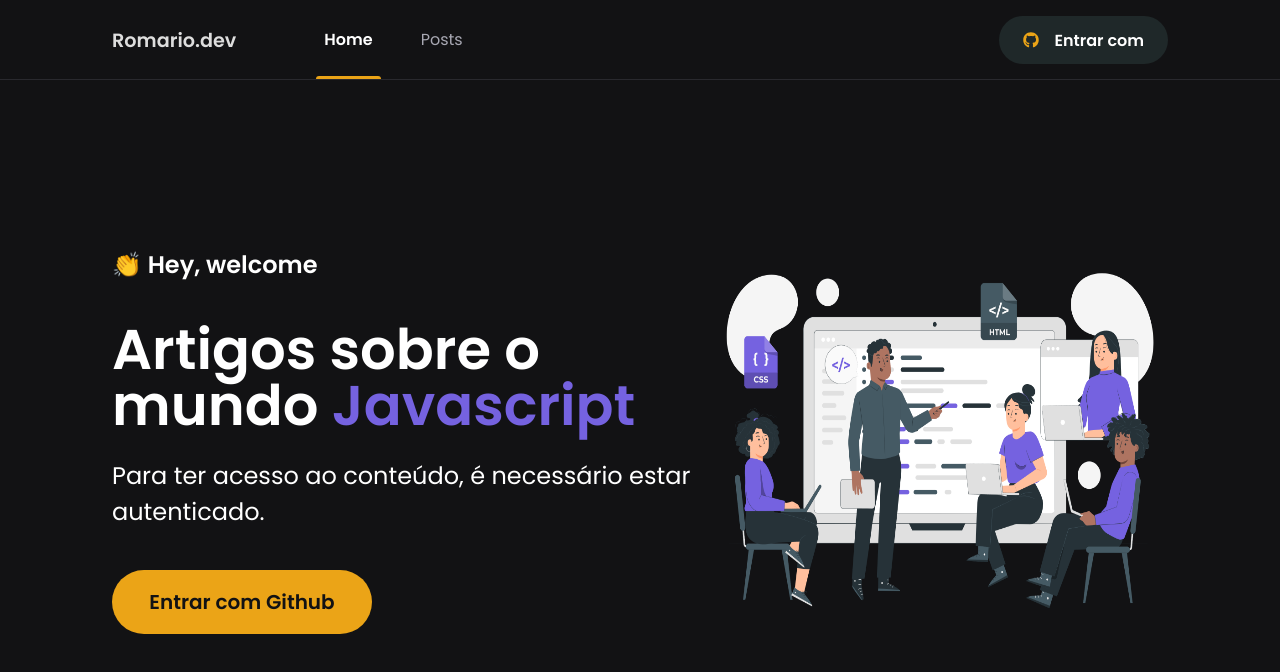
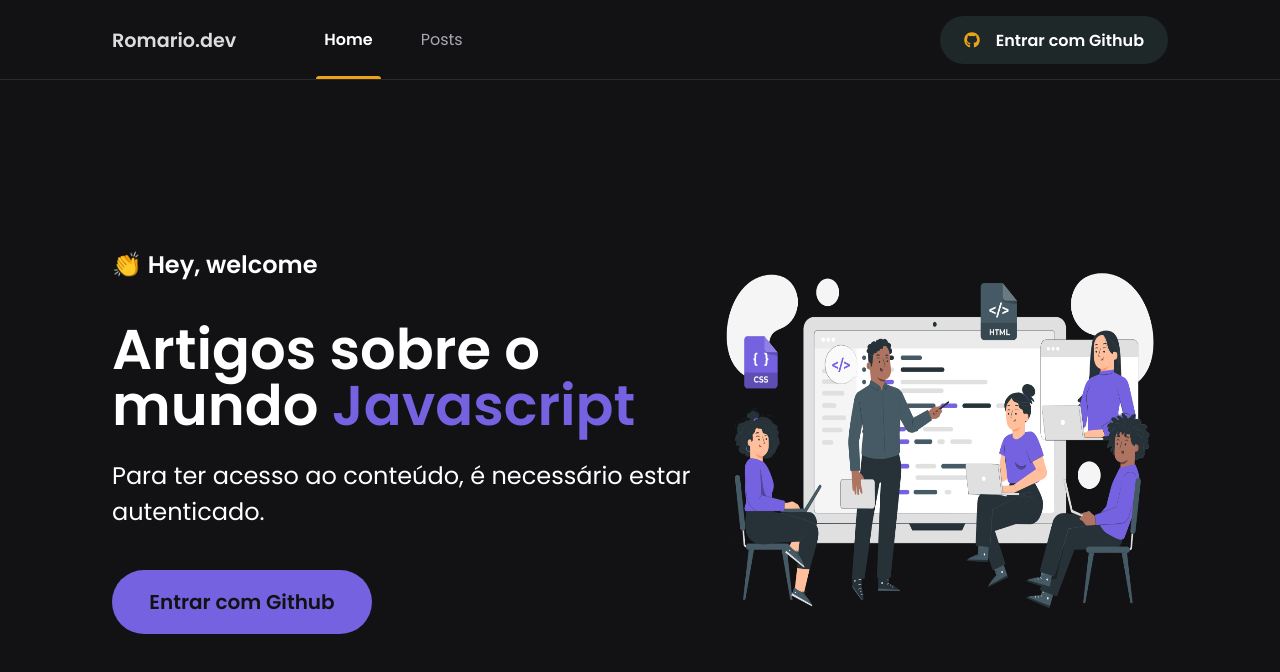
Before and after one commit to Romario-gomes/ignews-ignite, a Next.js app: page / in a window 1280 px wide. Shown: the top 672 px of the page. Built offline with nearby package versions, Linux system fonts and the light colour scheme; no server answers.

Commit message:
Feat(Remove stripe): remove

```diff
--- a/src/components/SignInButton/index.tsx
+++ b/src/components/SignInButton/index.tsx
@@ -24,7 +24,7 @@
       onClick={() => signIn('github')}
     >
       <FaGithub color="#eba417" />
-        Entrar com
+        Entrar com Github
     </button>
   );
 }
--- a/src/components/SubscribeButton/styles.module.scss
+++ b/src/components/SubscribeButton/styles.module.scss
@@ -3,7 +3,7 @@
   height: 4rem;
   border: 0;
   border-radius: 2rem;
-  background: var(--yellow-500);
+  background: var(--purple-500);
   color: var(--gray-900);
   font-size: 1.25rem;
   font-weight: bold;
```
